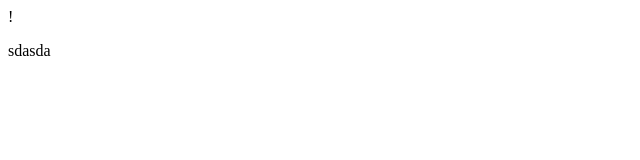
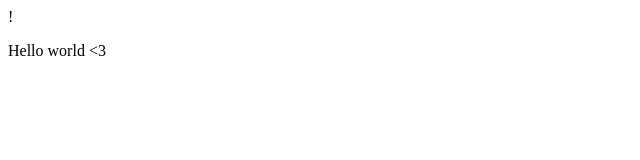
Before and after one commit to entmv/practice, a plain HTML site: page index.html in a window 1280 px wide. Shown: the full height of the page, 0-640 px from the left. Drawn offline with Linux system fonts and the light colour scheme.

Commit message:
modified text

```diff
--- a/index.html
+++ b/index.html
@@ -6,6 +6,6 @@
     <title></title>
   </head>
   <body>
-<p>sdasda</p>
+<p>Hello world <3 </p>
   </body>
 </html>
```
